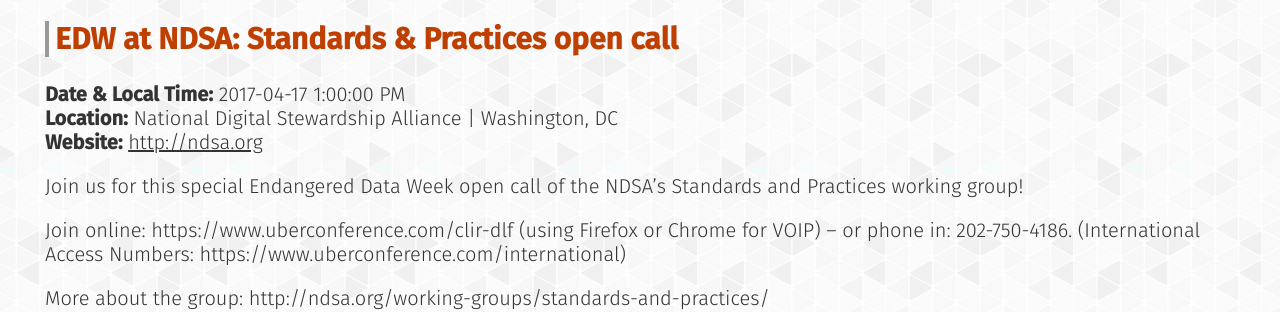
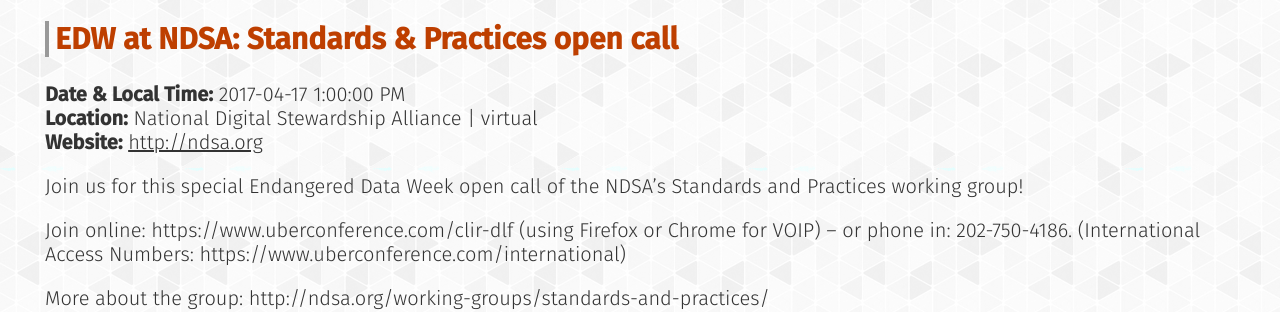
Before and after one commit to endangereddataweek/endangereddataweek.org, a Jekyll site: the page built from _events/2017-04-17-edw-at-ndsa-standards-practices-open-call.md, in a window 1280 px wide. Shown: the part 380-692 px from the top of the page. Built offline with Jekyll 4.4.1, drawn with Linux system fonts in a browser that asks for light colours; nearby versions of some CDN libraries; a style sheet for code colours, icons or effects is not loaded.

Commit message:
Don't add events with no locaton to the map
Fixes issue where events with no location break the map.

closes #9

```diff
--- a/_events/2017-04-17-edw-at-ndsa-standards-practices-open-call.md
+++ b/_events/2017-04-17-edw-at-ndsa-standards-practices-open-call.md
@@ -4,13 +4,13 @@
 time: "1:00:00 PM"
 excerpt: "Join us for this special Endangered Data Week open call of the NDSA's Standards and Practices working group..."
 location_city: "National Digital Stewardship Alliance"
-location_physical: "Washington, DC"
+location_physical: "virtual"
 title: "EDW at NDSA: Standards & Practices open call"
 author: "Aaron Collie"
 website: "http://ndsa.org"
 email: "collie@mail.lib.msu.edu"
-latitude: "38.9040754"
-longitude: "-77.0392173"
+latitude: ""
+longitude: ""
 ---
 
 Join us for this special Endangered Data Week open call of the NDSA's Standards and Practices working group!
```
Also changed, not shown: data/events_map.js (+0 -12 lines), 1 other file.
